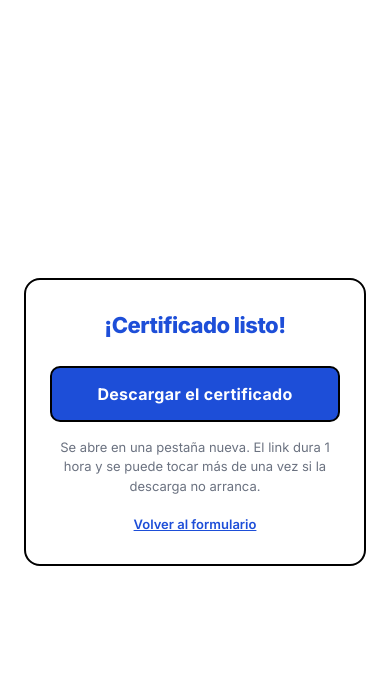
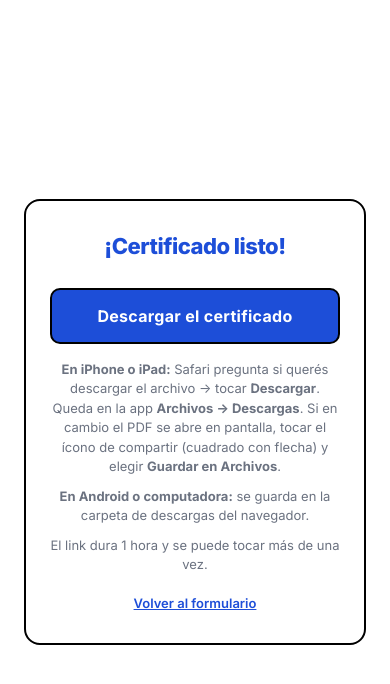
Before and after one commit to Julian-Genuario/plataforma-certificados-2.0, a Django app: template certificados/templates/certificados/download_ready.html in a window 390 px wide. Shown: the top 684 px of the page. Run offline with Django 5.2, Linux system fonts and the light colour scheme; the template is opened without the code that fills it, so the values that code supplies are empty; data comes from the database, SQL or seed files in the repository.

Commit message:
feat(descarga): boton con atributo download e instrucciones por plataforma en 'Certificado listo'
En iPhone Safari nunca descarga en silencio: pregunta o abre el PDF en
pantalla. La pagina ahora explica que tocar en cada caso.

Co-Authored-By: Claude Fable 5 <noreply@anthropic.com>
Claude-Session: https://claude.ai/code/session_01MZPzCv8CQVBjqJgW7hS188

```diff
--- a/certificados/templates/certificados/download_ready.html
+++ b/certificados/templates/certificados/download_ready.html
@@ -61,6 +61,7 @@
             transition: opacity 0.15s;
         }
         .download-btn:hover { opacity: 0.9; }
+        .hint + .hint { margin-top: 10px; }
         .hint {
             margin-top: 16px;
             font-size: 13px;
@@ -92,13 +93,23 @@
         <h1>¡Certificado listo!</h1>
         <div class="subtitle">{{ event.name }}</div>
 
-        <a class="download-btn" href="{{ download_url }}" target="_blank" rel="noopener">
+        <a class="download-btn" href="{{ download_url }}" target="_blank" rel="noopener" download="certificado-{{ event.slug }}.pdf">
             Descargar el certificado
         </a>
 
         <div class="hint">
-            Se abre en una pestaña nueva. El link dura 1 hora y se puede
-            tocar más de una vez si la descarga no arranca.
+            <strong>En iPhone o iPad:</strong> Safari pregunta si querés
+            descargar el archivo &rarr; tocar <strong>Descargar</strong>. Queda
+            en la app <strong>Archivos &rarr; Descargas</strong>. Si en cambio
+            el PDF se abre en pantalla, tocar el ícono de compartir
+            (cuadrado con flecha) y elegir <strong>Guardar en Archivos</strong>.
+        </div>
+        <div class="hint">
+            <strong>En Android o computadora:</strong> se guarda en la carpeta
+            de descargas del navegador.
+        </div>
+        <div class="hint">
+            El link dura 1 hora y se puede tocar más de una vez.
         </div>
 
         <div class="back">
```
